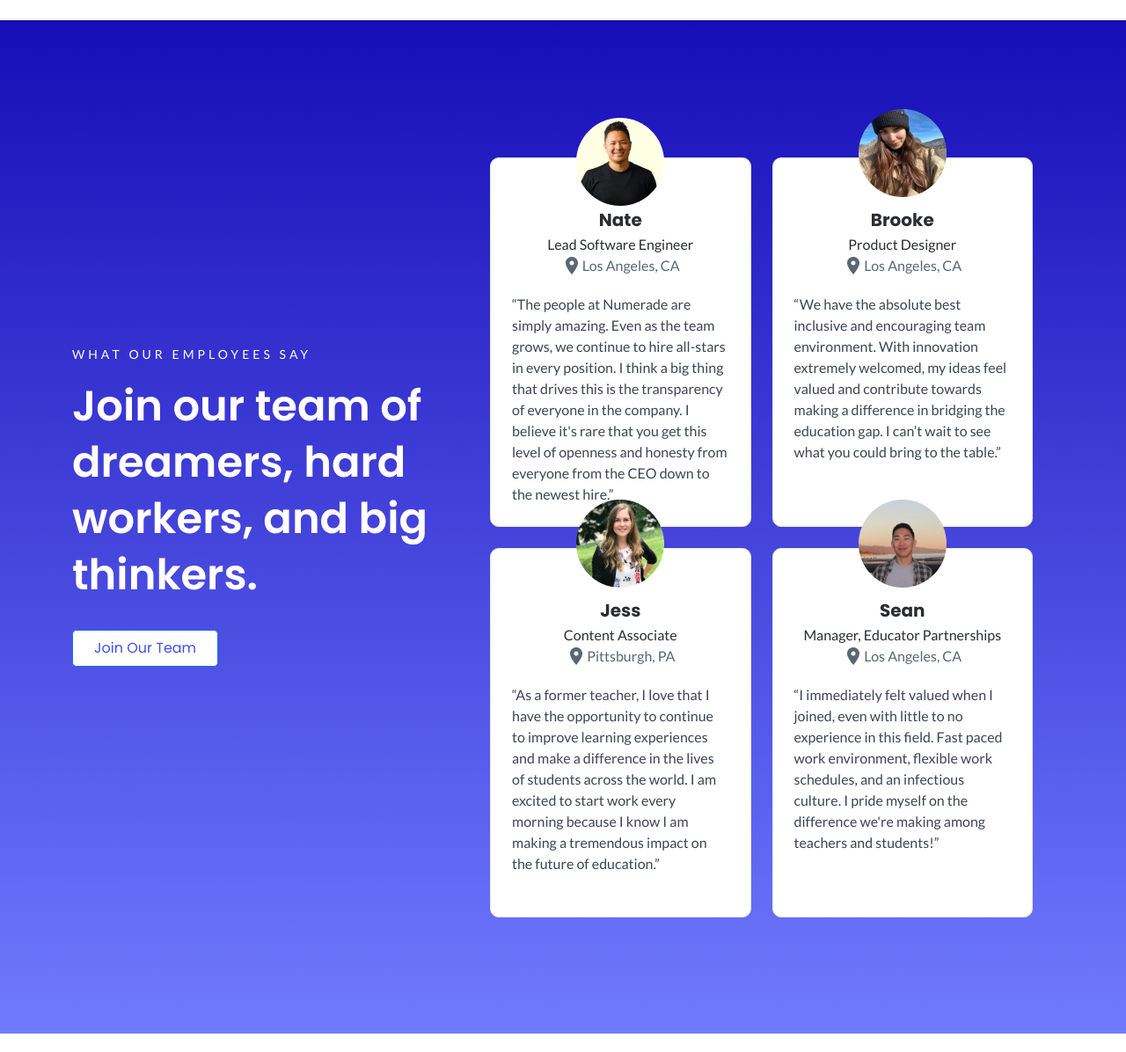
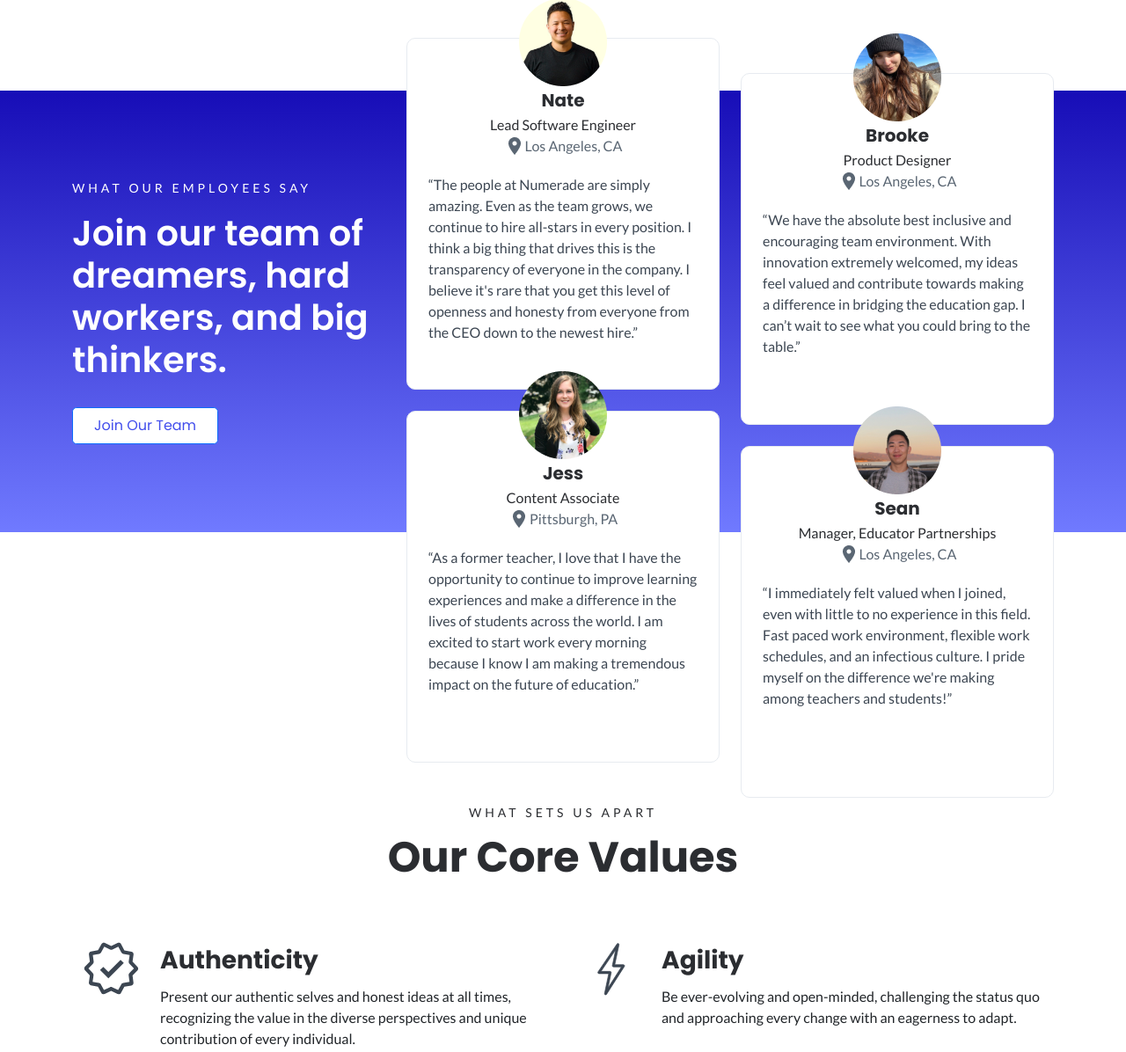
Before and after one commit to shalunts/numerade-careers, a plain HTML site: page index.html in a window 1280 px wide. Shown: the part 2435-3631 px from the top of the page at 88% size. Drawn offline with nearby package versions, Linux system fonts and the light colour scheme; a script that the page names is missing.

Commit message:
updated testimonials section

```diff
--- a/index.css
+++ b/index.css
@@ -174,6 +174,7 @@ section {
 /* TESTIMONIALS SECTION  */
 .testimonials {
     background: linear-gradient(#170DB7, #707AFF);
+
 }
 
 .testimonials-subtitle {
@@ -191,6 +192,23 @@ section {
     line-height: 42px;
     color: #fff;
     margin-bottom: 30px;
+}
+
+.red {
+    border: 1px solid red;
+}
+
+.testimonials-content{
+    padding-top: 100px;
+    padding-bottom: 40px;
+}
+
+.testimonials-right-column-relative {
+    position: relative;
+}
+
+.testimonials-left-column-relative{
+    position: relative;
 }
 
 .testimonials-card-wrapper{
@@ -220,21 +238,21 @@ section {
 .testimonials-user-2::before {
     content: url('./images/testimonials-user-2.png');
     position: absolute;
-    top: -80px;
+    top: -70px;
     left: 50%;
     transform: translate(-50%, 0);
 }
 .testimonials-user-3::before {
     content: url('./images/testimonials-user-3.png');
     position: absolute;
-    top: -80px;
+    top: -70px;
     left: 50%;
     transform: translate(-50%, 0);
 }
 .testimonials-user-4::before {
     content: url('./images/testimonials-user-4.png');
     position: absolute;
-    top: -80px;
+    top: -70px;
     left: 50%;
     transform: translate(-50%, 0);
 }
@@ -373,6 +391,16 @@ section {
         background: url("./images/ellipse_md.png") left bottom no-repeat, linear-gradient(#f8f9fd, #F5F7FF);
     }
 
+    .testimonials{
+        margin-top: 80px;
+        margin-bottom: 0px;
+    }
+
+    .testimonials-content{
+        padding-top: 100px;
+        padding-bottom: 100px;
+    }
+
     .testimonials-card{
         height: 580px;
     }
@@ -381,6 +409,9 @@ section {
 /* Medium Devices, Desktops */
 @media only screen and (min-width : 992px) {
 
+    .testimonials-card{
+        height: 500px;
+    }
 }
 
 /* Large Devices, Wide Screens */
@@ -430,13 +461,27 @@ section {
         line-height: 64px;
     }
 
+    .testimonials{
+        margin-bottom: 200px;
+    }
+
+    .testimonials-right-column-absolute{
+        position: absolute;
+        top: -20px;
+    }
+
+    .testimonials-left-column-absolute{
+        position: absolute;
+        top: -60px;
+    }
+
     .testimonials-card{
-        height: 420px;
+        height: 400px;
     }
 
     .testimonials-title{
-        font-size: 48px;
-        line-height: 64px;
+        font-size: 40px;
+        line-height: 48px;
     }
 
     .testimonials-location::before {
@@ -452,3 +497,17 @@ section {
         color: #3C4652;
     }
 }
+
+@media only screen and (min-width : 1400px) {
+    .testimonials{
+        margin-bottom: 150px;
+    }
+
+    .testimonials-title{
+        font-size: 48px;
+        line-height: 54px;
+    }
+    .testimonials-card{
+        height: 350px;
+    }
+}
--- a/index.html
+++ b/index.html
@@ -243,12 +243,12 @@
     <!--====== SECTION FOUR BENEFITS ======-->
 
     <!--====== SECTION FIVE TESTIMONIALS ======-->
-    <section class="testimonials">
+    <div class="testimonials">
         <div class="container">
-            <div class="row align-items-center py-3 py-lg-5">
+            <div class="row align-items-start">
 
-                <div class="col-12 col-xl-5">
-                    <div class="testimonials-content mb-5">
+                <div class="col-12 col-xl-4">
+                    <div class="testimonials-content">
                         <p class="testimonials-subtitle">WHAT OUR EMPLOYEES SAY</p>
                         <div class="testimonials-title">Join our team of dreamers, hard workers, and big thinkers.</div>
                         <div class="lead cta-button-wrapper">
@@ -257,11 +257,14 @@
                     </div>
                 </div>
 
-                <div class="col-12 col-xl-7">
-                    <div class="row">
+                <div class="col-xl-8 testimonials-right-column">
                     <!-- FOR TABLET AND DESKTOP ONLY  -->
-                        <div class="d-none d-md-flex row pt-5">
-                            <div class="col-12 col-md-6">
+                    <div class="d-none d-md-flex row">
+
+                        <div class="col-6">
+                            <div class="row testimonials-left-column-relative">
+                                <div class="testimonials-left-column-absolute">
+                                    <div class="col-12">
                                         <div class="d-flex flex-column align-items-center mb-4 testimonials-card p-4">
                                             <div class="text-center testimonials-body testimonials-user-1">
                                                 <div class="testimonials-name">Nate</div>
@@ -274,7 +277,27 @@
                                             </div>
                                         </div>
                                     </div>
-                            <div class="col-12 col-md-6">
+                                    <div class="col-12">
+                                        <div class="d-flex flex-column align-items-center mb-4 testimonials-card p-4">
+                                            <div class="text-center testimonials-body testimonials-user-3">
+                                                <div class="testimonials-name">Jess </div>
+                                                <div class="testimonials-occupation" >Content Associate</div>
+                                                <div class="testimonials-location-wrapper d-flex justify-content-center align-items-start">
+                                                    <img class="testimonials-location-img" src="./images/location_icon.png" alt="location icon">
+                                                    <div class="testimonials-location">Pittsburgh, PA</div>
+                                                </div>
+                                                <p class="testimonials-review">“As a former teacher, I love that I have the opportunity to continue to improve learning experiences and make a difference in the lives of students across the world. I am excited to start work every morning because I know I am making a tremendous impact on the future of education.”</p>
+                                            </div>
+                                        </div>
+                                    </div>
+                                </div>
+                            </div>
+                        </div>
+
+                        <div class="col-6">
+                            <div class="row testimonials-right-column-relative">
+                                <div class="testimonials-right-column-absolute">
+                                    <div class="col-12">
                                         <div class="d-flex flex-column align-items-center mb-4 testimonials-card p-4">
                                             <div class="text-center testimonials-body testimonials-user-2">
                                                 <div class="testimonials-name">Brooke </div>
@@ -287,20 +310,7 @@
                                             </div>
                                         </div>
                                     </div>
-                            <div class="col-12 col-md-6">
-                                <div class="d-flex flex-column align-items-center mb-4 testimonials-card p-4">
-                                    <div class="text-center testimonials-body testimonials-user-3">
-                                        <div class="testimonials-name">Jess </div>
-                                        <div class="testimonials-occupation" >Content Associate</div>
-                                        <div class="testimonials-location-wrapper d-flex justify-content-center align-items-start">
-                                            <img class="testimonials-location-img" src="./images/location_icon.png" alt="location icon">
-                                            <div class="testimonials-location">Pittsburgh, PA</div>
-                                        </div>
-                                        <p class="testimonials-review">“As a former teacher, I love that I have the opportunity to continue to improve learning experiences and make a difference in the lives of students across the world. I am excited to start work every morning because I know I am making a tremendous impact on the future of education.”</p>
-                                    </div>
-                                </div>
-                            </div>
-                            <div class="col-12 col-md-6">
+                                    <div class="col-12">
                                         <div class="d-flex flex-column align-items-center mb-4 testimonials-card p-4">
                                             <div class="text-center testimonials-body testimonials-user-4">
                                                 <div class="testimonials-name">Sean </div>
@@ -314,7 +324,15 @@
                                         </div>
                                     </div>
                                 </div>
+                            </div>
+                        </div>
 
+
+                    </div>
+                </div>
+
+                <div class="col-12 col-xl-7">
+                    <div class="row">
                         <!-- FOR MOBILE ONLY CAROUSEL -->
                         <div id="carouselTestimonials" class="d-md-none carousel slide" data-bs-ride="carousel">
                             <ol class="carousel-indicators">
@@ -398,7 +416,7 @@
 
             </div>
         </div>
-    </section>
+    </div>
     <!--====== SECTION FIVE TESTIMONIALS ======-->
 
     <!--====== SECTION SIX CORE VALUES ======-->
```
Also changed, not shown: 1 other file. Lines whose indentation alone changed are shown as unchanged.
